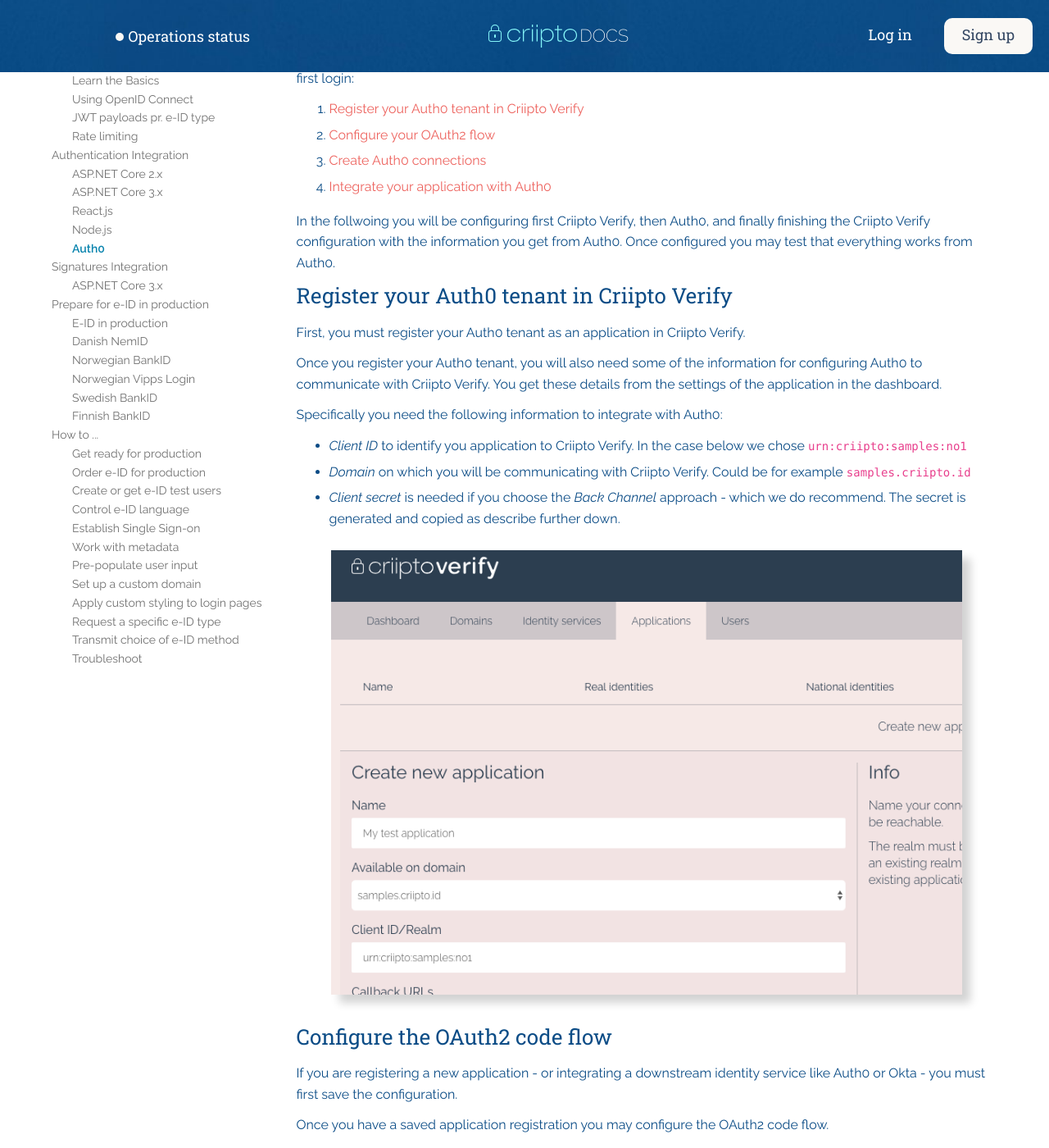
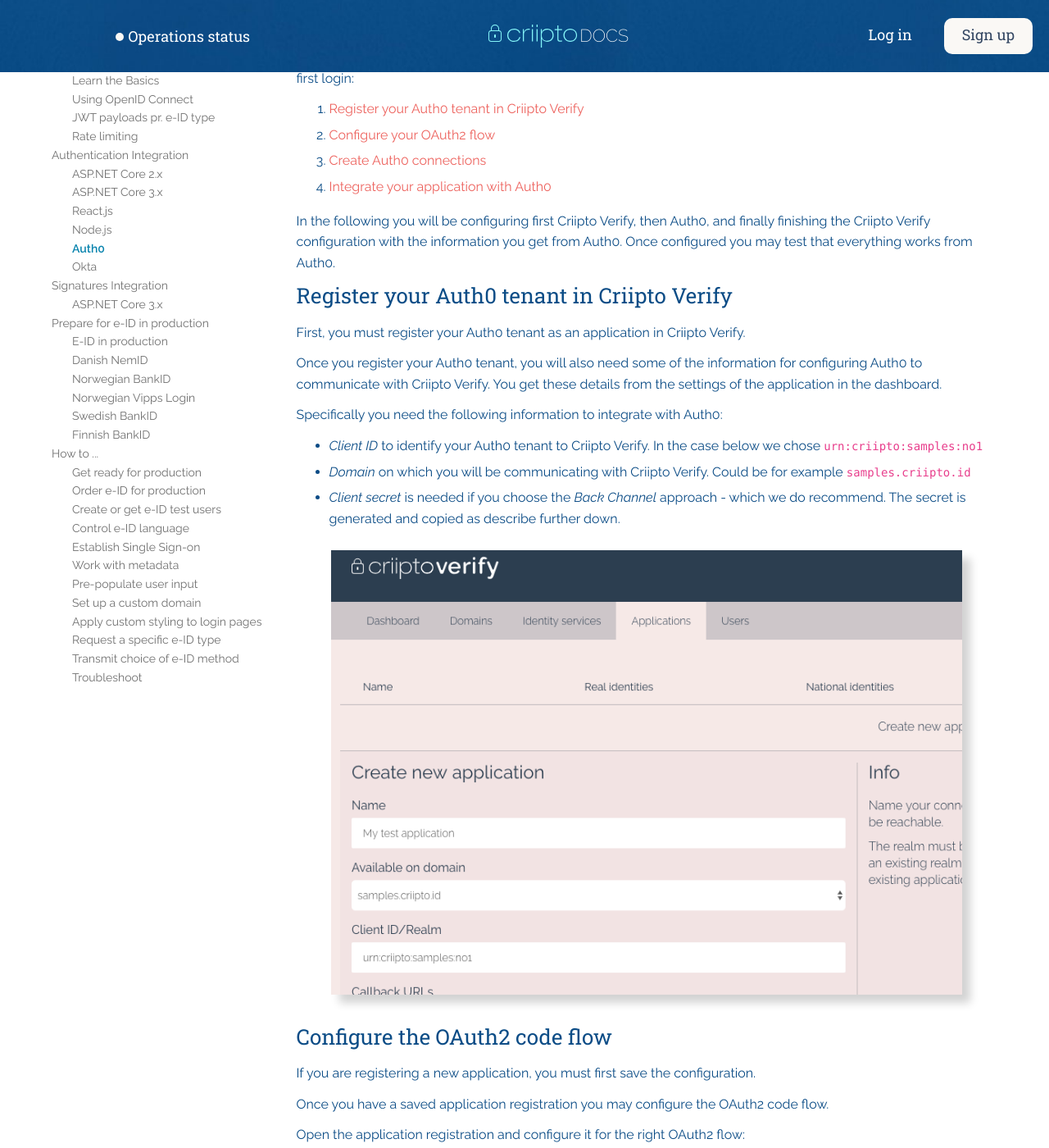
Before and after one commit to criipto/docs-old, a Jekyll site: the page built from authentication/auth0.md, in a window 1280 px wide and 1400 px high, scrolled down 207 px. Shown: the whole window at 82% size. Built offline with Jekyll 4.4.1, drawn with Linux system fonts in a browser that asks for light colours; some web fonts are replaced; some of the changed text lies outside the part shown.

Commit message:
Added Okta article, corrected a few type-o's and extended the OAuth2
code flow snippet with the `fromTokenEndpoint` optimization.

```diff
--- a/_includes/sidebar.html
+++ b/_includes/sidebar.html
@@ -38,6 +38,9 @@
 				</li>
 				<li class="{% if '/authentication/auth0/' == page.url %}active{% endif %}">
 					<a href="{% link authentication/auth0.md %}">Auth0</a>
+				</li>
+				<li class="{% if '/authentication/okta/' == page.url %}active{% endif %}">
+					<a href="{% link authentication/okta.md %}">Okta</a>
 				</li>
 			</ul>
 		</li>
--- a/_includes/snippets/oauth2-code-flow.md
+++ b/_includes/snippets/oauth2-code-flow.md
@@ -1,4 +1,4 @@
-If you are registering a new application - or integrating a downstream identity service like Auth0 or Okta -  you must first save the configuration.
+If you are registering a new application, you must first save the configuration.
 
 Once you have a saved application registration you may configure the OAuth2 code flow.
 
@@ -10,6 +10,13 @@
 
 ![OAuth2 code flow](/images/oauth2-code-flow.png)
 
+{% iconnote info %}
+
+If your library does not support the final `userinfo` request, it is also possible to fetch the same data directly from the `token` endpoint. The configuration in Criipto Verify is almost the same, except you must choose `fromTokenEndpoint` in the user info response strategy instead:
+![OAuth2 code flow](/images/userinfo-responsestrategy-fromtokenendpoint.png)
+
+{% endiconnote %}
+
 _Note that this is the only time you will be shown the actual value of the client secret_. Criipto only stores this as a hashed value, which means you cannot retieve the value once it has been generated and stored.
 
 ![OAuth2 code flow](/images/oauth2-client-secret.png)
--- a/authentication/auth0.md
+++ b/authentication/auth0.md
@@ -13,7 +13,7 @@
 3. [Create Auth0 connections](#auth0-connection)
 4. [Integrate your application with Auth0](#integrate)
 
-In the follwoing you will be configuring first Criipto Verify, then Auth0, and finally finishing the Criipto Verify configuration
+In the following you will be configuring first Criipto Verify, then Auth0, and finally finishing the Criipto Verify configuration
 with the information you get from Auth0. Once configured you may test that everything works from Auth0.
 
 
@@ -27,7 +27,7 @@
 
 Specifically you need the following information to integrate with Auth0:
 
-- _Client ID_ to identify you application to Criipto Verify. In the case below we chose `urn:criipto:samples:no1`
+- _Client ID_ to identify your Auth0 tenant to Criipto Verify. In the case below we chose `urn:criipto:samples:no1`
 - _Domain_ on which you will be communicating with Criipto Verify. Could be for example `samples.criipto.id`
 - _Client secret_ is needed if you choose the *Back Channel* approach - which we do recommend.
 The secret is generated and copied as describe further down.
```
Also changed, not shown: other parts of authentication/auth0.md (+1 -1 lines), authentication/okta.md (added, +84 -0 lines), images/okta-add-identity-provider.png (added), images/okta-example-identityprovider-settings.png (added), images/okta-identity-providers.png (added), images/userinfo-responsestrategy-fromtokenendpoint.png (added).
